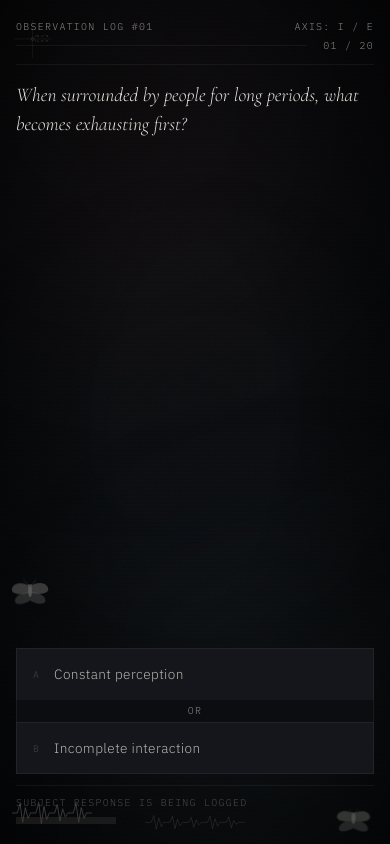
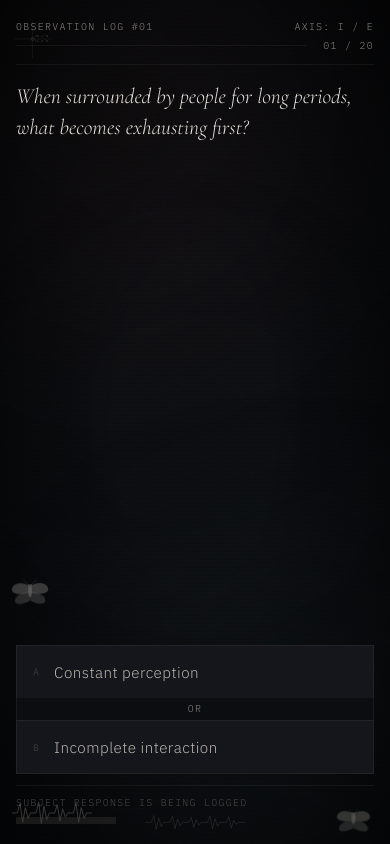
Before and after one commit to KhyatiConsul/mbti-quiz, a plain HTML site: page index.html in a window 390 px wide. Both pictures are taken after a click on the button "Begin assessment". Drawn offline with nearby package versions, Linux system fonts and the light colour scheme.

Commit message:
increase font size

```diff
--- a/style.css
+++ b/style.css
@@ -547,15 +547,19 @@ body {
   .question-body {
     padding: 1rem 0 0.75rem;
     justify-content: flex-start;
+    gap: 1.25rem;
   }
 
   .question-text {
-    font-size: clamp(1.2rem, 5vw, 1.5rem);
-    line-height: 1.5;
+    font-size: clamp(1.35rem, 5.5vw, 1.65rem);
+    line-height: 1.45;
+    margin-bottom: 0;
   }
 
+  .options-wrap { margin-top: 0; }
+
   .option-btn   { padding: 1rem 1rem; gap: 0.9rem; min-height: 52px; }
-  .option-text  { font-size: 0.85rem; }
+  .option-text  { font-size: 0.95rem; }
 
   .question-footer {
     padding-top: 0.65rem;
```
